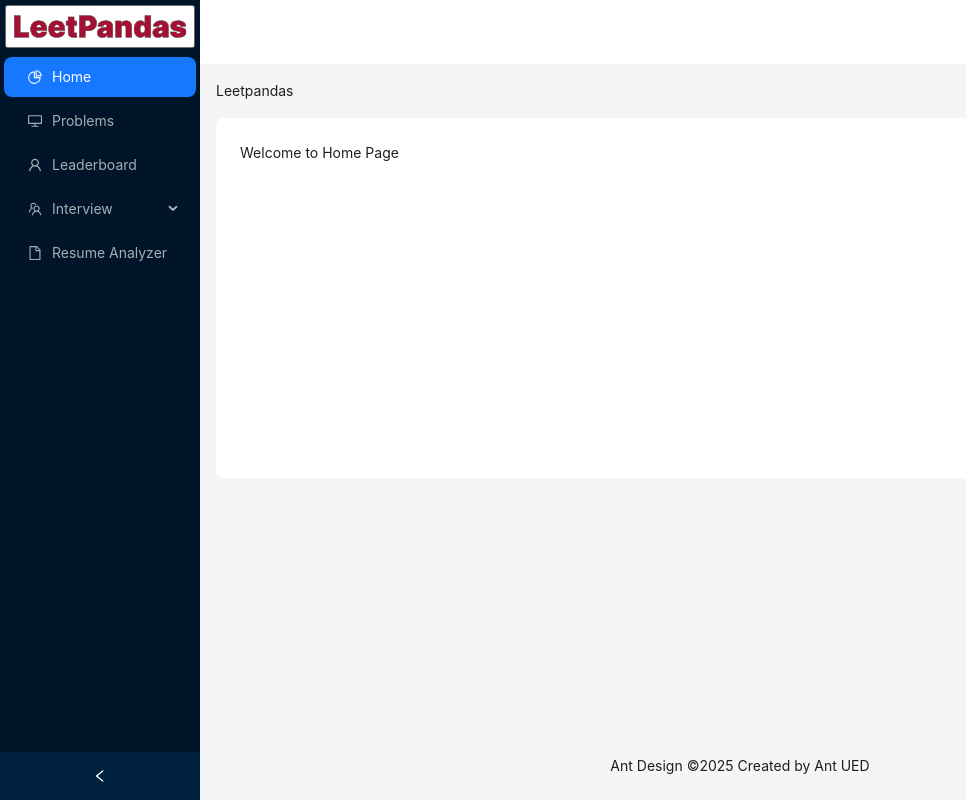
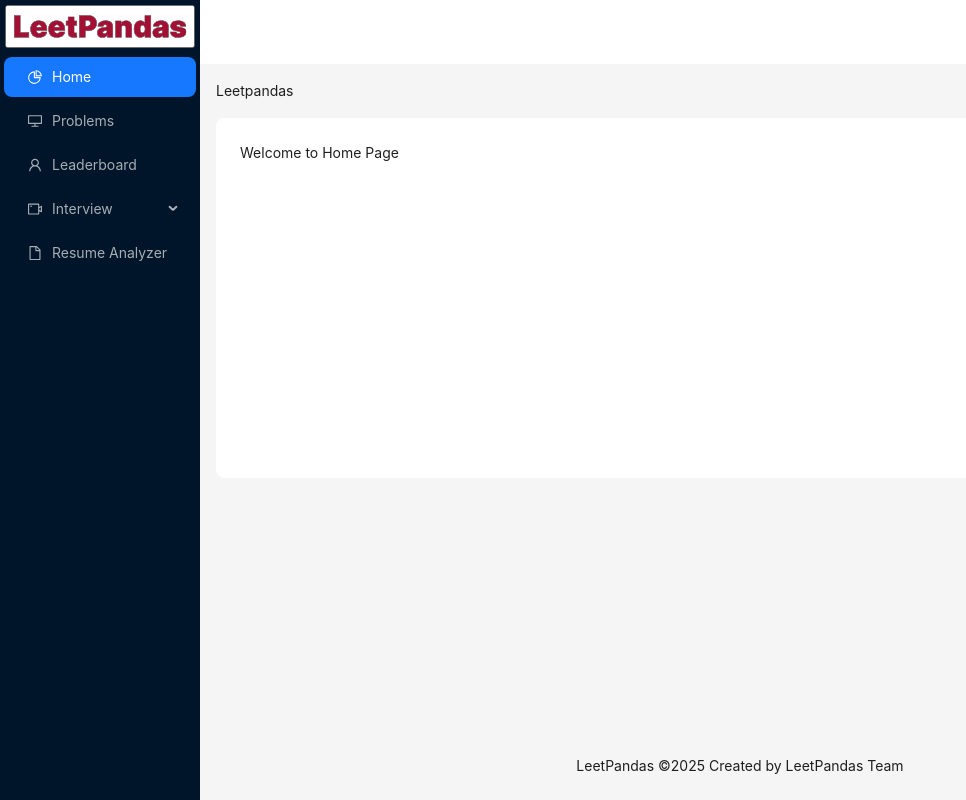
Before and after one commit to nabin2004/leetpandas, a React (Vite) app in the folder Frontend/: page / in a window 1280 px wide. Shown: the whole page, without its empty margins (0-966 px from the left). Built offline with nearby package versions, Linux system fonts and the light colour scheme.

Commit message:
Fixxed the issue with adding the button

```diff
--- a/Frontend/src/App.jsx
+++ b/Frontend/src/App.jsx
@@ -3,7 +3,7 @@
   DesktopOutlined,
   FileOutlined,
   PieChartOutlined,
-  TeamOutlined,
+    VideoCameraOutlined,
   UserOutlined,
 } from '@ant-design/icons';
 import { Breadcrumb, Layout, Menu, theme } from 'antd';
@@ -26,7 +26,7 @@
   getItem('Home', '1', <PieChartOutlined />),
   getItem('Problems', '2', <DesktopOutlined />),
   getItem('Leaderboard', '3', <UserOutlined />),
-  getItem('Interview', 'sub2', <TeamOutlined />, [
+  getItem('Interview', 'sub2', <VideoCameraOutlined />, [
     getItem('with AI', '6'),
     getItem('with Peers', '8'),
   ]),
@@ -76,7 +76,7 @@
 
   return (
     <Layout style={{ minHeight: '100vh' }}>
-      <Sider collapsible collapsed={collapsed} onCollapse={(value) => setCollapsed(value)}>
+      <Sider trigger={null} collapsible collapsed={collapsed} onCollapse={(value) => setCollapsed(value)}>
         <div className="demo-logo-vertical" />
         <img
           src="../public/logo.svg"
@@ -117,7 +117,7 @@
           </div>
         </Content>
         <Footer style={{ textAlign: 'center' }}>
-          Ant Design ©{new Date().getFullYear()} Created by Ant UED
+          LeetPandas ©{new Date().getFullYear()} Created by LeetPandas Team
         </Footer>
       </Layout>
     </Layout>
```
